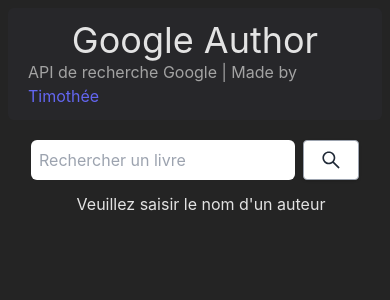
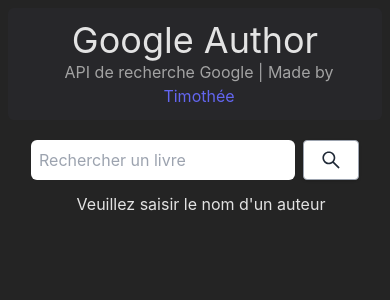
Before and after one commit to tiballion/googleauthor, a React (Vite) app: page / in a window 390 px wide. Shown: the top 300 px of the page. Built offline with nearby package versions, Linux system fonts and the light colour scheme.

Commit message:
header is now responsive

```diff
--- a/src/components/Header.jsx
+++ b/src/components/Header.jsx
@@ -2,9 +2,9 @@
 
 const Header = () => {
   return (
-    <header className="bg-zinc-800 p-3 m-2 rounded-md flex flex-col items-center">
+    <header className="bg-zinc-800 p-3 m-2 rounded-md flex flex-col items-center text-center">
       <h1 className="text-4xl">Google Author </h1>
-      <h3 className="pl-2 text-neutral-400">
+      <h3 className="pl-2 text-neutral-400 text-center">
         API de recherche Google | Made by{" "}
         <a
           href="https://github.com/tiballion"
```
